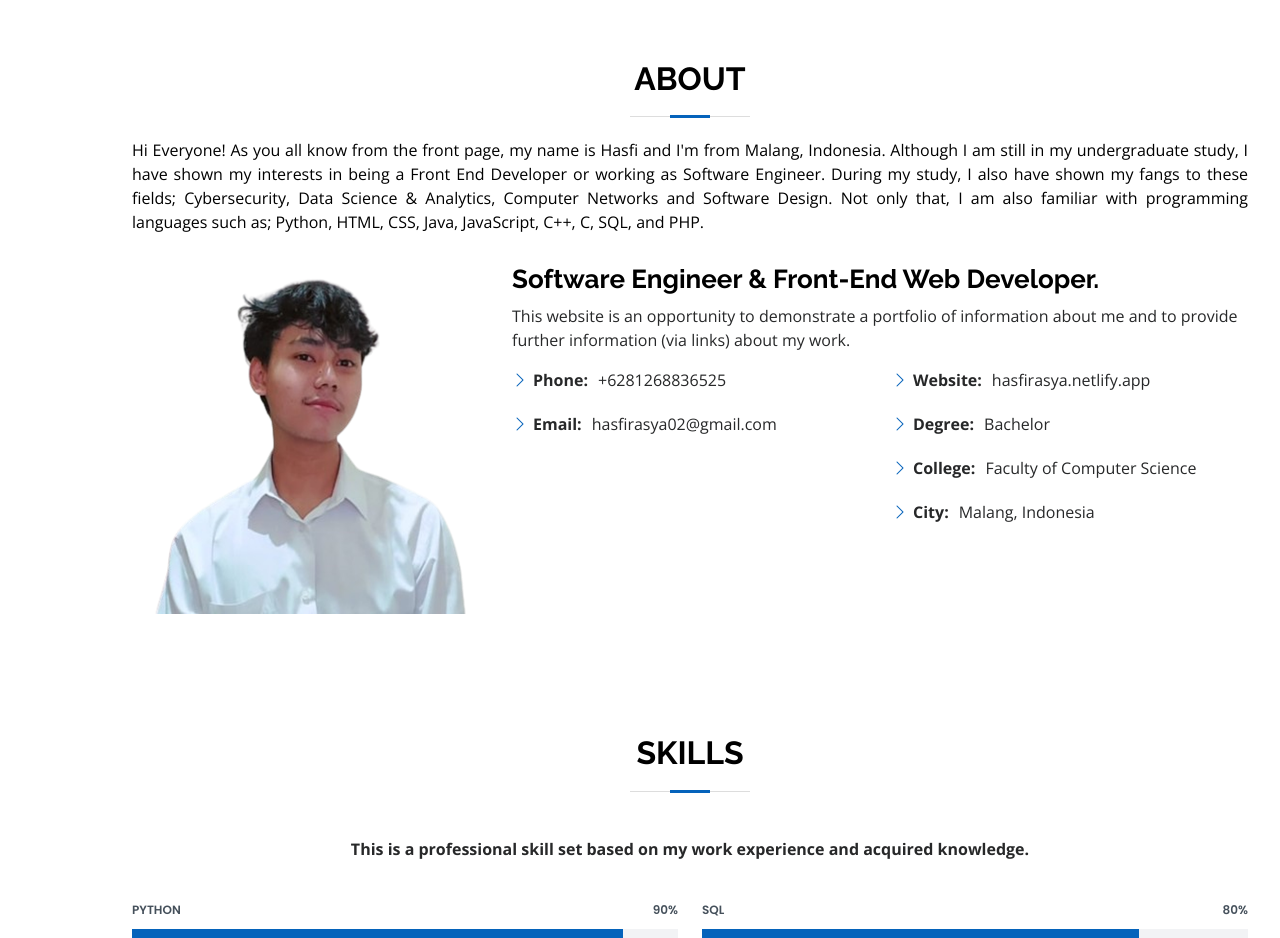
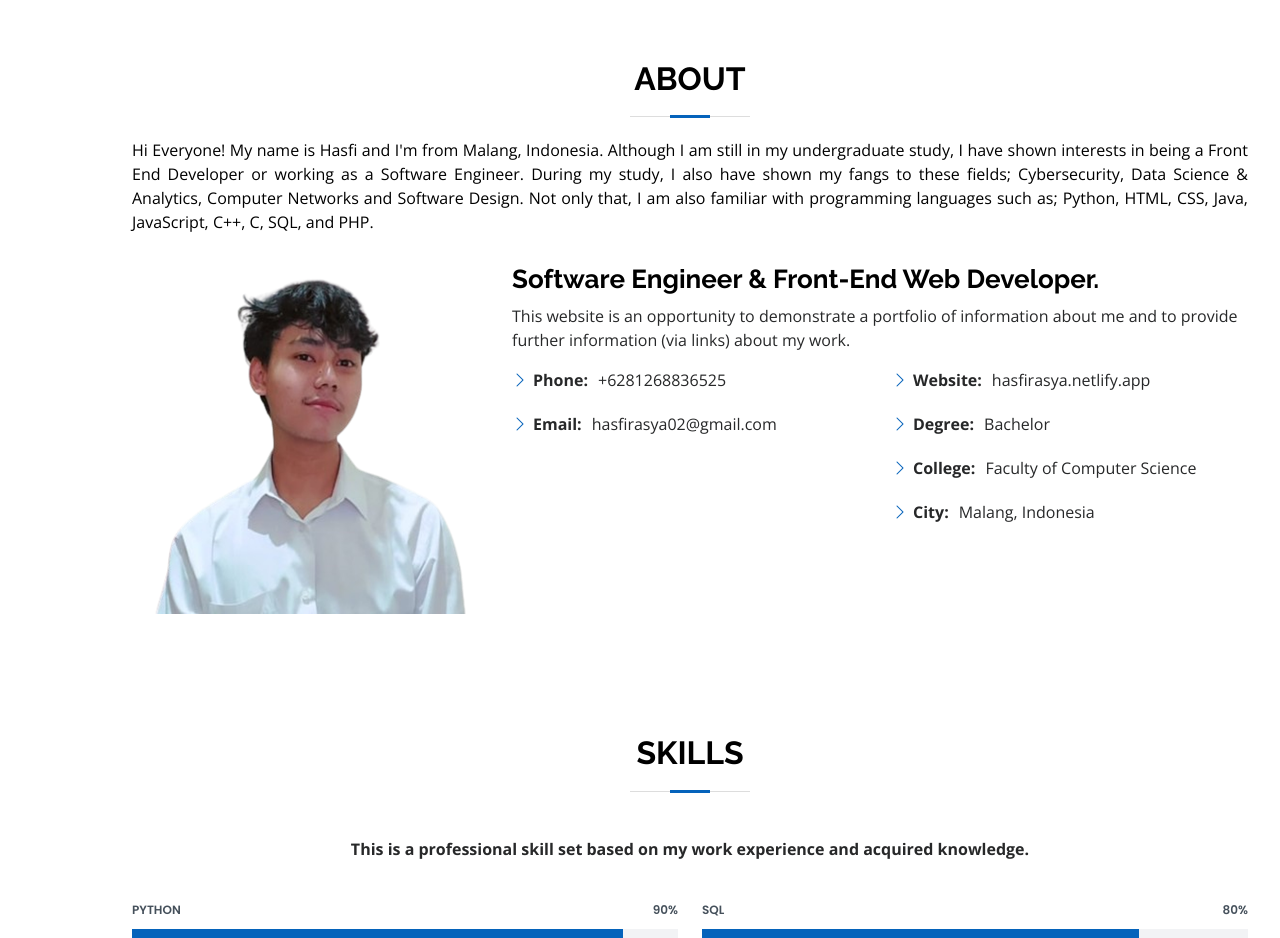
Before and after one commit to hasfi-therasyan/Personal-Portfolio, a plain HTML site: page index.html in a window 1280 px wide. Shown: the part 800-1738 px from the top of the page. Drawn offline with nearby package versions, Linux system fonts and the light colour scheme; files whose address does not match are found by name.

Commit message:
little update

```diff
--- a/index.html
+++ b/index.html
@@ -71,8 +71,8 @@
 
         <div class="section-title">
           <h2>About</h2>
-          <p>Hi Everyone! As you all know from the front page, my name is Hasfi and I'm from Malang, Indonesia.
-            Although I am still in my undergraduate study, I have shown my interests in being a Front End Developer or working as Software Engineer.
+          <p>Hi Everyone! My name is Hasfi and I'm from Malang, Indonesia.
+            Although I am still in my undergraduate study, I have shown interests in being a Front End Developer or working as a Software Engineer.
             During my study, I also have shown my fangs to these fields; Cybersecurity, Data Science & Analytics, Computer Networks and Software Design.
           Not only that, I am also familiar with programming languages such as; Python, HTML, CSS, Java, JavaScript, C++, C, SQL, and PHP. </p>
         </div>
```
